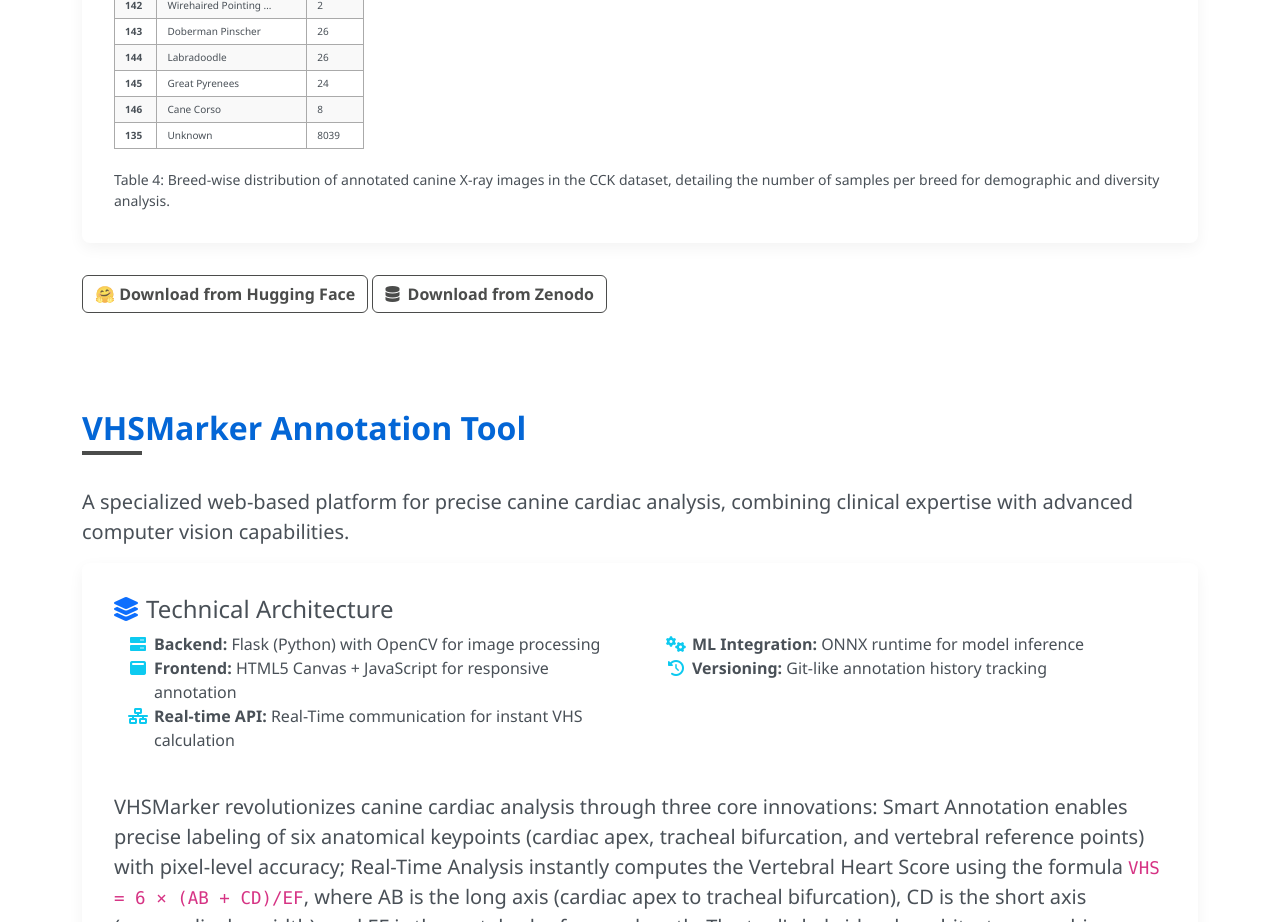
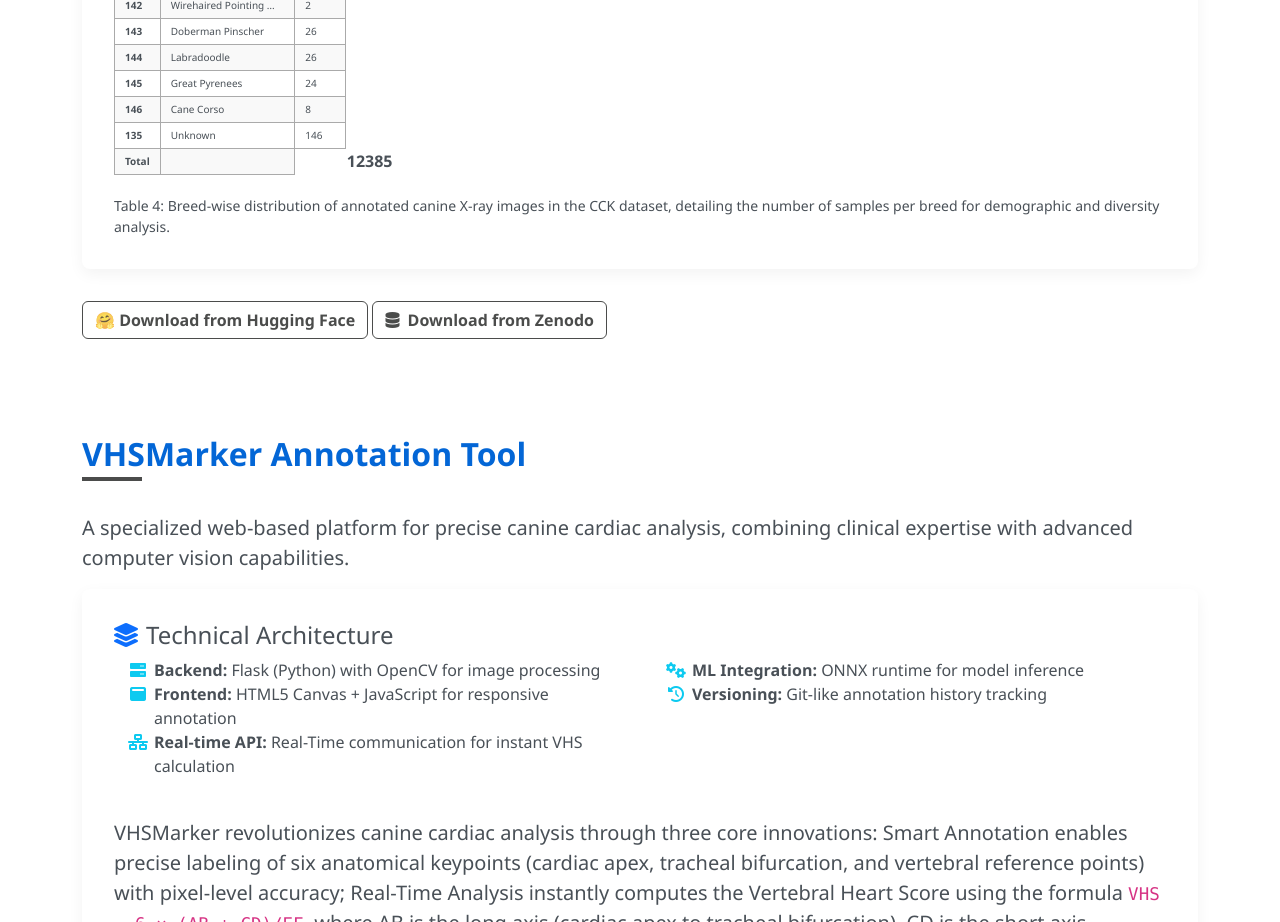
Before and after one commit to gen-ai-research/dog-vhs, a plain HTML site: page docs/index.html in a window 1280 px wide. Shown: the part 4180-5102 px from the top of the page. Drawn offline with nearby package versions, Linux system fonts and the light colour scheme.

Commit message:
Update index.html

```diff
--- a/docs/index.html
+++ b/docs/index.html
@@ -635,7 +635,9 @@
                                 <tr class="breed-tr"><td class="breed-td breed-no">144</td><td class="breed-td">Labradoodle </td><td class="breed-td">26 </td></tr>
                                 <tr class="breed-tr"><td class="breed-td breed-no">145</td><td class="breed-td">Great Pyrenees </td><td class="breed-td">24 </td></tr>
                                 <tr class="breed-tr"><td class="breed-td breed-no">146</td><td class="breed-td">Cane Corso </td><td class="breed-td">8 </td></tr>
-                                <tr class="breed-tr"><td class="breed-td breed-no">135</td><td class="breed-td">Unknown </td><td class="breed-td">8039 </td></tr>
+                                <tr class="breed-tr"><td class="breed-td breed-no">135</td><td class="breed-td">Unknown </td><td class="breed-td">146 </td></tr>
+				<tr class="breed-tr"><td class="breed-td breed-no"><b>Total</b></td><td class="breed-td"><td></td><td><b>12385</b></td></tr>
+
                             </table>
 
                             <caption><small>Table 4: Breed-wise distribution of annotated canine X-ray images in the CCK dataset, detailing the number of samples per breed for demographic and diversity analysis.</small></caption>
```
